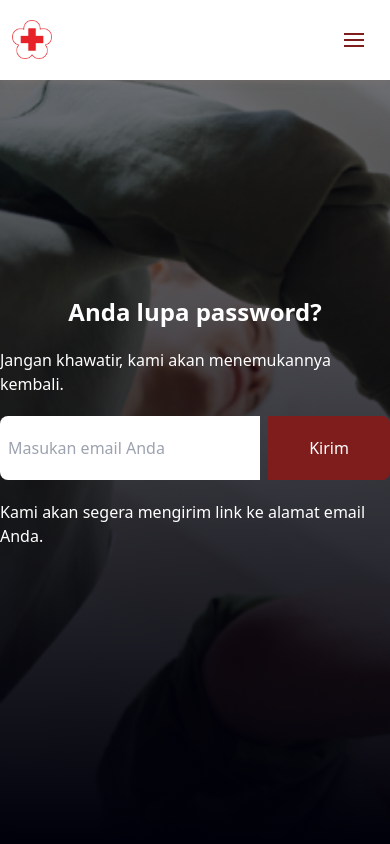
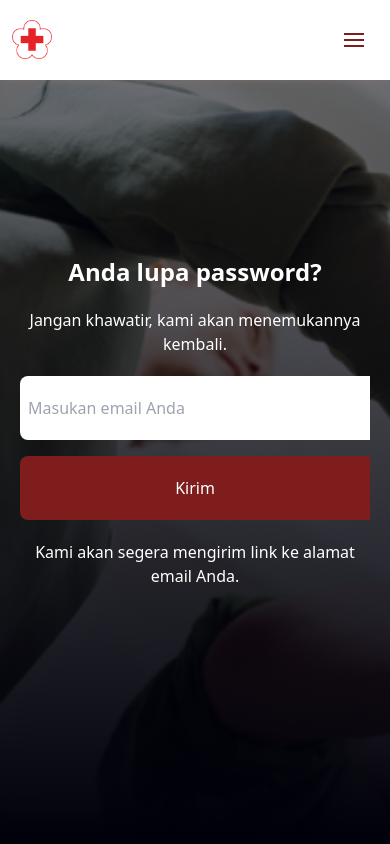
Before and after one commit to ekaadwar/pmi-pasaman-web, a React (Create React App) app: page /forgot-pass in a window 390 px wide. Shown: the top 844 px of the page. Built offline with nearby package versions, Linux system fonts and the light colour scheme.

Commit message:
membuat responsif pada 'halaman Lupa Password'

```diff
--- a/src/pages/ForgotPass.js
+++ b/src/pages/ForgotPass.js
@@ -3,19 +3,23 @@ import { SectionHeader } from "../components/Text";
 
 const ForgotPass = () => {
   return (
-    <section className="forgotpass-page flex flex-col justify-center items-center h-screen text-white space-y-5">
+    <section className="forgotpass-page flex flex-col justify-center items-center h-screen text-white space-y-5 px-5 py-20">
       <SectionHeader text="Anda lupa password?" />
-      <p>Jangan khawatir, kami akan menemukannya kembali.</p>
-      <div className="grid grid-cols-3 h-16 w-full max-w-lg space-x-2">
+      <p className="text-center">
+        Jangan khawatir, kami akan menemukannya kembali.
+      </p>
+      <div className="grid sm:grid-cols-3 w-full max-w-lg sm:space-x-2 space-y-4 sm:space-y-0">
         <input
-          className="focus:outline-none text-gray-700 col-span-2 px-2 h-full rounded-l-lg"
+          className="focus:outline-none text-gray-700 sm:col-span-2 px-2 h-16  rounded-l-lg"
           placeholder="Masukan email Anda"
         />
-        <button className="bg-red-900 rounded-r-lg active:bg-red-700">
+        <button className="bg-red-900 rounded-l-lg active:bg-red-700 h-16">
           Kirim
         </button>
       </div>
-      <p>Kami akan segera mengirim link ke alamat email Anda.</p>
+      <p className="text-center">
+        Kami akan segera mengirim link ke alamat email Anda.
+      </p>
     </section>
   );
 };
```
